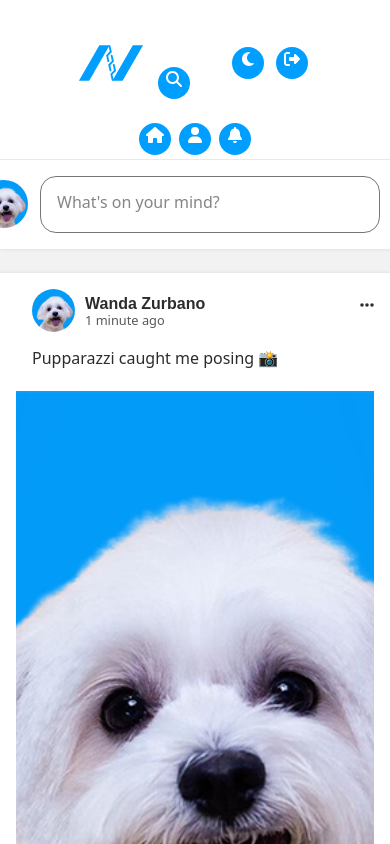
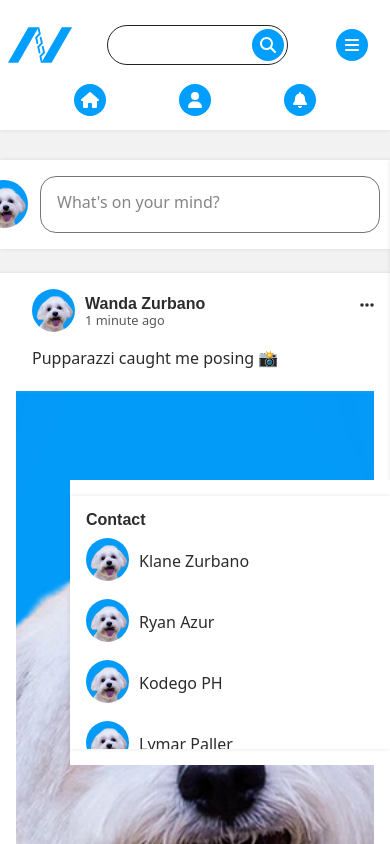
Before and after one commit to LymarPaller/nexus, a React (Vite) app: page / in a window 390 px wide. Shown: the top 844 px of the page. Built offline with nearby package versions, Linux system fonts and the light colour scheme.

Commit message:
feat:adjust tablet view

```diff
--- a/src/App.jsx
+++ b/src/App.jsx
@@ -7,12 +7,15 @@ import ProfilePage from "./pages/ProfilePage";
 import './styles/main.scss';
 import './styles/normalize.scss';
 import Footer from "./components/Footer";
+import { Provider } from "react-redux";
+import store from "./store/store";
 
 function App() {
 
 
   return (
     <>
+    <Provider store={store}>
       <BrowserRouter>
           <Routes>
             <Route path="/" element={
@@ -42,6 +45,7 @@ function App() {
           </Routes>
 
       </BrowserRouter>
+    </Provider>
 
     </>
   )
--- a/src/components/Navbar.jsx
+++ b/src/components/Navbar.jsx
@@ -16,6 +16,10 @@ import {
   faRightFromBracket,
   faMoon,
   faMagnifyingGlass,
+  faHamburger,
+  faBars,
+  faCircleXmark,
+  faXmark,
 } from "@fortawesome/free-solid-svg-icons";
 import Logo from "../assets/nexus-logo-blue.svg";
 import Home from "../assets/icons/housesolid.svg";
@@ -33,17 +37,18 @@ function Navbar() {
   const [darkMode, setDarkMode] = useState(true);
   const [showNotifications, setShowNotifications] = useState(false);
   const [showLogoutModal, setShowLogoutModal] = useState(false);
+  const [showNavbarAside, setShowNavbarAside] = useState(false);
   const navigate = useNavigate();
   // const modalDarkMode = document.getElementsByClassName('modal')
+  const navbarAsideNav = document.querySelector(".navbar-right");
+  const navbarAsideLeft = document.querySelector(".aside-left-container");
 
   const handleDarkModeToggle = () => {
     setDarkMode(!darkMode);
     if (darkMode) {
       document.body.classList.add("dark-mode");
-      // modalDarkMode.classList.add("dark-mode");
     } else {
       document.body.classList.remove("dark-mode");
-      // modalDarkMode.classList.remove("dark-mode");
     }
   };
 
@@ -55,6 +60,17 @@ function Navbar() {
     setShowLogoutModal(false);
     navigate("/login");
   };
+
+  let handleNavbarToggle = () => {
+    setShowNavbarAside(!showNavbarAside)
+    if (showNavbarAside) {
+      navbarAsideNav.classList.add("navbar-aside-toggled");
+      navbarAsideLeft.classList.add("navbar-aside-toggled");
+    } else if (showNavbarAside) {
+      navbarAsideNav.classList.remove("navbar-aside-toggled");
+      navbarAsideLeft.classList.remove("navbar-aside-toggled");
+    }
+  }
 
   const notificationData = [
     {
@@ -176,8 +192,12 @@ function Navbar() {
   return (
     <div>
       <nav className="navbar">
+
+        <div className="navbar-logo-container-nexus">
+          <img src={Logo} alt="Logo" className="navbar-logo" />
+        </div>
+
         <div className="navbar-left">
-          <img src={Logo} alt="Logo" className="navbar-logo" />
           <div className="main-navbar-mobile">
             <div className="icon-wrapper">
               <Link to="/" className="icon-container">
@@ -200,6 +220,7 @@ function Navbar() {
             </div>
           </div>
         </div>
+
         <div className="navbar-center">
           <div className="search-wrapper">
             <input type="text" className="navbar-search-bar" />
@@ -207,8 +228,14 @@ function Navbar() {
               <FontAwesomeIcon icon={faMagnifyingGlass} className="navbar-icon navbar-search-icon" title="Search"/>
             </Link>
           </div>
+          <div className="toggler-container">
+            <div className="icon-container toggler-navbar" onClick={handleNavbarToggle}>
+              <FontAwesomeIcon icon={faBars} className="navbar-icon"/>
+            </div>
+          </div>
         </div>
-        <div className="navbar-right">
+
+        <div className={`navbar-right ${showNavbarAside ? 'navbar-aside-toggled' : ''}`}>
           <div className="icon-wrapper">
             <Link className="icon-container" onClick={handleDarkModeToggle} >
               <FontAwesomeIcon icon={faMoon} className="navbar-icon" title="Darkmode"/>
@@ -217,6 +244,11 @@ function Navbar() {
           <div className="icon-wrapper">
             <Link className="icon-container">
               <FontAwesomeIcon icon={faRightFromBracket} onClick={handleLogOut} className="navbar-icon logout-logout-button" title="Logout"/>
+            </Link>
+          </div>
+          <div className="icon-wrapper x-toggler-aside" onClick={handleNavbarToggle}>
+            <Link className="icon-container">
+              <FontAwesomeIcon icon={faXmark}/>
             </Link>
           </div>
 
--- /dev/null
+++ b/src/store/store.js
@@ -0,0 +1,13 @@
+import { configureStore } from "@reduxjs/toolkit"
+import { combineReducers } from "redux"
+
+
+const rootReducer = combineReducers({
+
+})
+
+const store = configureStore({
+    reducer: rootReducer
+})
+
+export default store
--- a/src/styles/AsideLeft.scss
+++ b/src/styles/AsideLeft.scss
@@ -10,7 +10,15 @@
     padding-top: 6rem;
 
     @include tablet {
-        display: none;
+        width: 20rem;
+        height: 50%;
+        margin-top: 10rem;
+        z-index: 2;
+        position: fixed;
+        left: auto;
+        right: -20rem;
+        padding-top: 0;
+        background-color: var(--white);
     }
 
     .profile-info {
--- a/src/styles/AsideRight.scss
+++ b/src/styles/AsideRight.scss
@@ -11,7 +11,15 @@
     padding-top: 6rem;
 
     @include tablet {
-        display: none;
+        width: 20rem;
+        height: auto;
+        margin-top: 30rem;
+        z-index: 2;
+        position: fixed;
+        left: auto;
+        right: 0;
+        padding-top: 0;
+        background-color: var(--white);
     }
 }
 
@@ -33,9 +41,24 @@
     background-color: var(--white);
     padding: 1rem;
 
+    @include tablet {
+        display: none;
+    }
+
+
     h5 {
         font-size: 1rem;
         margin-bottom: 10px;
+    }
+}
+
+.online-container {
+    @include tablet {
+        display: flex;
+        flex-direction: column;
+        width: 20rem;
+        height: 30vh;
+        overflow-y: scroll;
     }
 }
 
--- a/src/styles/LoginPage.scss
+++ b/src/styles/LoginPage.scss
@@ -155,13 +155,6 @@
   height: 2rem;
   border: 1px solid var(--grey-700);
   border-radius: var(--borderRadius);
-
-}
-
-input::placeholder {
-  color: var(--black);
-  font-weight: 500;
-  padding: 10px;
 }
 
 .button-container {
@@ -183,15 +176,8 @@ input::placeholder {
 
 }
 
-.create-new-account {
-  margin: .5rem;
-  color: var(--primary-500);
-  font-weight: bold;
-}
-
 input::placeholder {
-  color: var(--black);
-  font-weight: 500;
+  color: var(--grey-600);
 }
 
 .create-new-account {
--- a/src/styles/Navbar.scss
+++ b/src/styles/Navbar.scss
@@ -4,10 +4,12 @@ body {
   background-color: var(--grey-200);
 }
 
+
 .navbar {
     display: flex;
+    // flex-wrap: wrap;
     width: 100%;
-    justify-content: space-between;
+    justify-content: center;
     align-items: center;
     background-color: var(--white);
     padding: 10px 70px;
@@ -17,93 +19,121 @@ body {
     z-index: 1;
 
     @include tablet {
-      justify-content: center;
-      height: 15vh;
-      padding: 5px 60px;
-      align-items: center;
+      flex-wrap: wrap;
+      padding: 10px 20px;
+    }
 
+    @include mobile {
+      flex-wrap: wrap;
+      padding: 10px 5px;
+    }
+
+
+    &-logo-container-nexus {
+      width: 70px;
+      height: 70px;
+      margin-right: 1rem;
     }
 
     &-left,
     &-center,
     &-right {
+      flex: 2;
       display: flex;
       align-items: center;
+      justify-content: center;
+
+    }
+
+    &-left {
+      flex: 1;
 
       @include tablet {
-        margin-left: 1rem;
-        margin-right: 1rem;
+        order: 1;
+        flex-basis: 100%;
+      }
+
+      .main-navbar-mobile {
+        display: flex;
+        flex-direction: row;
+        justify-content: space-evenly;
+        width: 100%;
+        flex-wrap: wrap;
+
       }
     }
 
     &-right {
-      justify-content: space-around;
+      flex: 1;
+      justify-content: space-evenly;
       width: 10rem;
+      transition: .6s ease-in;
+
+      @include tablet {
+        position: absolute;
+        display: flex;
+        flex-direction: column;
+        height: 10rem;
+        width: 20rem;
+        background-color: var(--white);
+        right: -20rem;
+        top: 0;
+      }
     }
 
     &-center {
+      @include tablet {
+        flex: 2;
+        display: flex;
+        justify-content: end;
+      }
+      justify-content: space-around;
 
-        .search-wrapper{
-          position: relative;
-          width: 100%;
-          display: flex;
-          justify-content: center;
-          align-items: center;
+      .toggler-container{
+        width: 3rem;
+        height: 3rem;
+        display: flex;
+        justify-content: center;
+        align-items: center;
+        margin-left: 3rem;
 
-          .icon-container{
-            position: absolute;
-            top: .25rem;
-            right: .25rem;
+        .toggler-navbar{
+          display: none;
+
+          @include tablet {
+            display: flex;
+          }
         }
 
-        }
-    }
+      }
 
+      margin-left: 1rem;
+      margin-right: 1rem;
 
-    &-logo {
-      width: 70px;
-      height: 70px;
-      margin-right: 50px;
-
-      @include tablet {
-        margin-right: 1rem;
-
-      }
-    }
-
-    .main-navbar-mobile {
-      display: flex;
-      flex-direction: row;
-      justify-content: space-between;
-      width: 15rem;
-      flex-wrap: wrap;
-
-      @include tablet {
-        position: absolute;
-        top: 50;
-        left: 50%;
-        margin-top: 12rem;
-        transform: translate(-50%, -50%);
-        background-color: var(--white);
-        width: 100%;
+      .search-wrapper{
+        position: relative;
         display: flex;
         justify-content: center;
-        padding-top: 4rem;
-        z-index: -1;
-      }
-    }
+        align-items: center;
+        width: 100%;
 
-    &-search-bar {
-      width: 380px;
-      height: 2.5rem;
-      border-radius: 20px;
-      border: .3px solid var(--black);
-      padding: 6px 12px;
+        @include tablet {
+          display: flex;
+        }
 
+        .navbar-search-bar {
+          width: 100%;
+          height: 2.5rem;
+          border-radius: 20px;
+          border: .3px solid var(--black);
+          padding: 6px 12px;
 
-      @include tablet {
-        display: none;
-        width: 0;
+        }
+        .icon-container{
+          position: absolute;
+          top: .25rem;
+          right: .25rem;
+        }
       }
     }
 
@@ -111,24 +141,25 @@ body {
       width: 24px;
       margin-right: 16px;
       margin-left: 16px;
-
-      @include tablet {
-      width: 1.8rem;
-      margin-right: 1rem;
-      margin-left: 1rem;
-      }
     }
 
     &-icon:hover {
       fill: var(--black);
     }
+  }
 
-    &-right {
-      & > img {
-        margin-left: 16px;
-      }
-    }
+  .navbar-aside-toggled {
+    right: 0rem;
+    transition: .6s ease-in;
   }
+
+  .x-toggler-aside {
+    display: none;
+    position: absolute;
+    right: .5rem;
+    top: 0.5rem;
+  }
+
 
 //NAVBAR ICON CONTAINER
 
@@ -156,18 +187,6 @@ body {
     color: var(--white);
     transition-duration: .5s;
     cursor: pointer;
-
-    @include tablet {
-      margin-left: 5rem;
-      margin-right: 5rem;
-      padding-bottom: .5rem;
-  }
-
-    @include mobile {
-      margin-left: 2rem;
-      margin-right: 2rem;
-      padding-bottom: .5rem;
-  }
   }
 }
 
```
Also changed, not shown: src/store/index.js (added, +9 -0 lines), src/store/toggleAsideReducer.js (added, +15 -0 lines). Lines whose indentation alone changed are shown as unchanged.
